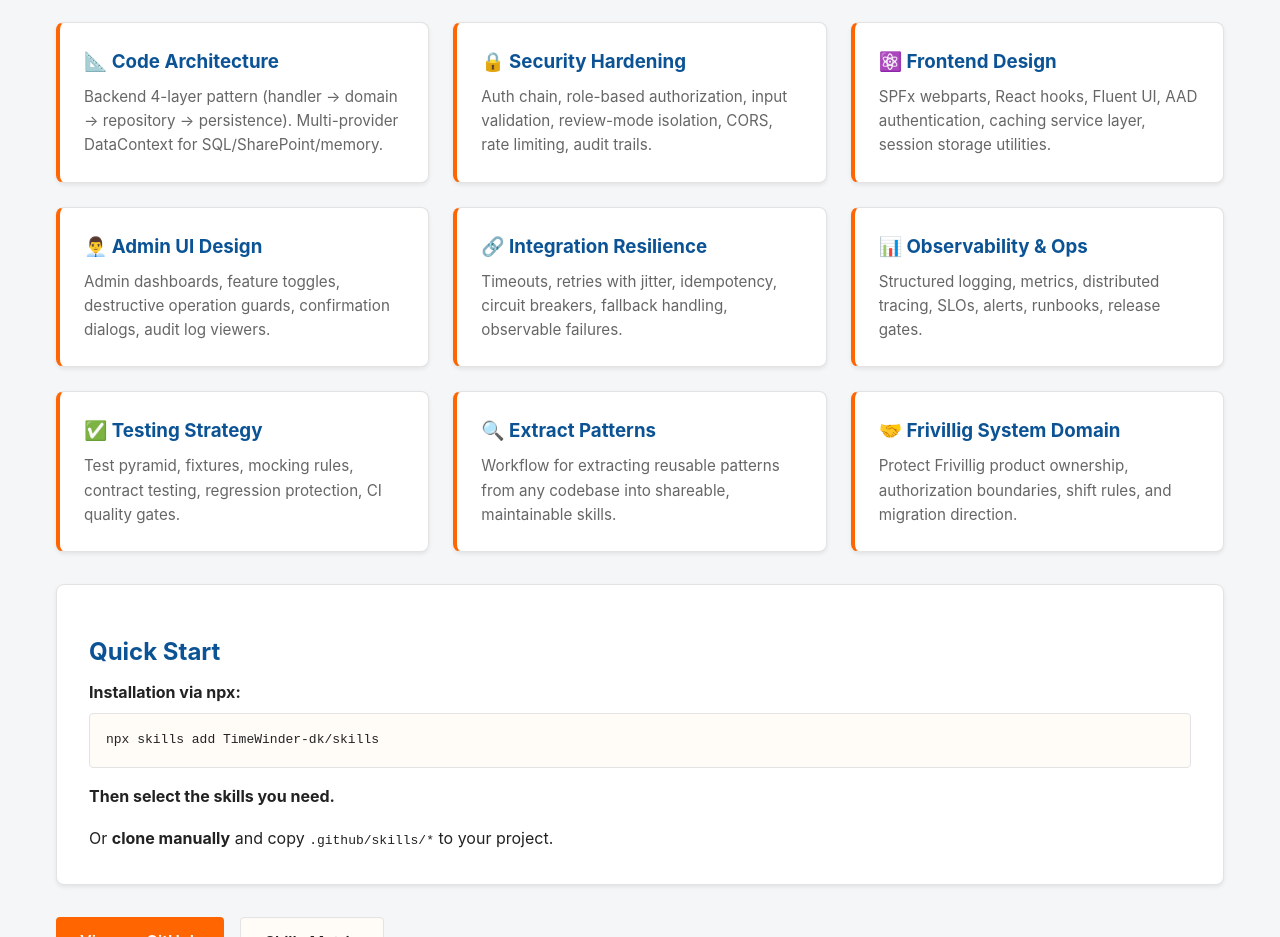
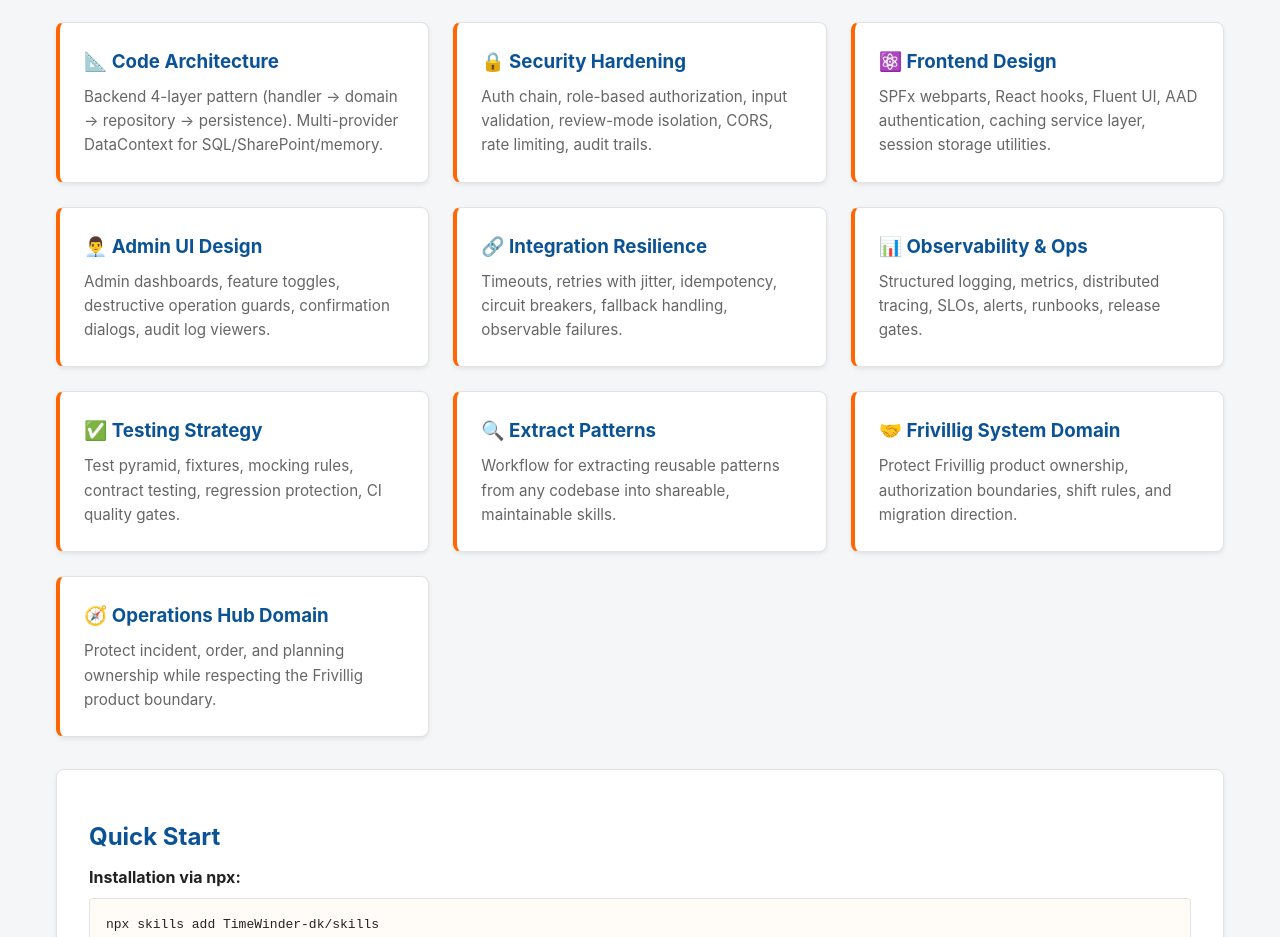
Before and after one commit to TimeWinder-dk/skills, a plain HTML site: page docs/index.html in a window 1280 px wide. Shown: the part 506-1443 px from the top of the page. Drawn offline with Linux system fonts and the light colour scheme.

Commit message:
feat(operations-hub-domain): add Operations Hub skill and update documentation for new capabilities

```diff
--- a/docs/index.html
+++ b/docs/index.html
@@ -71,7 +71,7 @@
     <main>
         <div class="intro">
             <h2>Welcome</h2>
-            <p><strong>9 core skills</strong> for TimeWinder IT development teams — proven patterns for architecture, product domains, security, frontend design, testing, observability, and resilience.</p>
+            <p><strong>10 core skills</strong> for TimeWinder IT development teams — proven patterns for architecture, product domains, security, frontend design, testing, observability, and resilience.</p>
             <p style="margin-top: 1rem;">Each skill includes practical guidance, checklists, patterns, and "DO NOT USE FOR" sections to keep you focused.</p>
         </div>
 
@@ -113,6 +113,10 @@
                 <h3>🤝 Frivillig System Domain</h3>
                 <p>Protect Frivillig product ownership, authorization boundaries, shift rules, and migration direction.</p>
             </a>
+            <a class="skill-card" href="https://github.com/TimeWinder-dk/skills/blob/main/.github/skills/operations-hub-domain/SKILL.md" target="_blank" rel="noopener noreferrer">
+                <h3>🧭 Operations Hub Domain</h3>
+                <p>Protect incident, order, and planning ownership while respecting the Frivillig product boundary.</p>
+            </a>
         </div>
 
         <div class="intro" style="margin-top: 2rem;">
```
Also changed, not shown: 5 other files.
